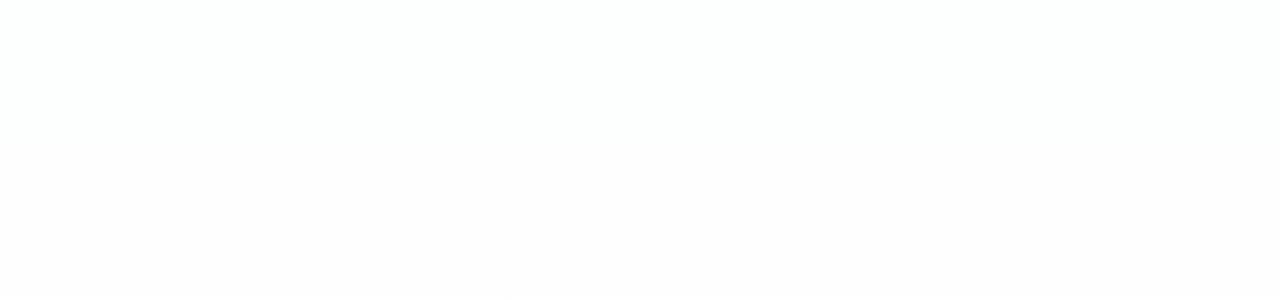
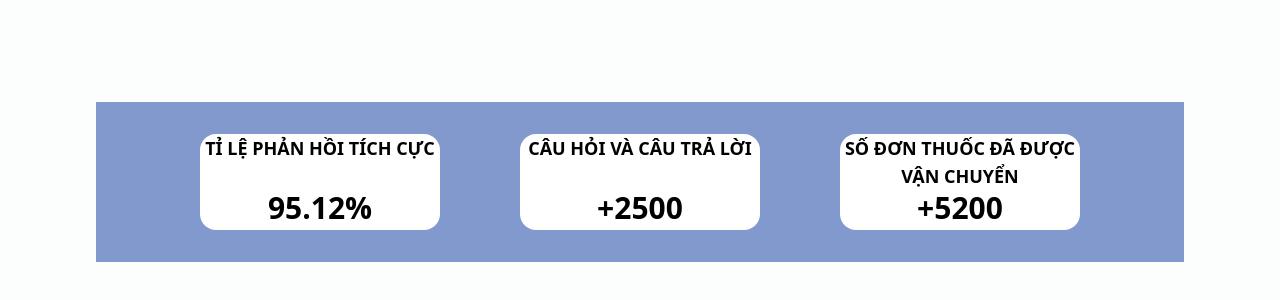
Before and after one commit to truongthienloc/hp_online_fe, a Next.js app: page / in a window 1280 px wide. Shown: the part 1374-1674 px from the top of the page. Built offline with nearby package versions, Linux system fonts and the light colour scheme.

Commit message:
Edit Homepage

```diff
--- a/src/components/Homepage/DoctorsIntro.tsx
+++ b/src/components/Homepage/DoctorsIntro.tsx
@@ -2,10 +2,22 @@ function DoctorsIntro() {
     return (
         <div>
             <DoctorIntro
-                title="Bác sĩ tim mạch"
+                title="Chuyên viên tâm lí"
                 name="Trương Thiên Lộc"
                 description="Lorem ipsum dolor sit amet consectetur adipisicing elit. Soluta earum aperiam harum, eius magni facere. Optio, ea deserunt, libero, quibusdam necessitatibus sed omnis animi eveniet temporibus iste amet impedit facere."
                 srcImage="images/doctor-01.jpg"
+            />
+            <DoctorIntro
+                title="Tư vấn viên dinh dưỡng"
+                name="Nguyễn Phạm Thiên Phúc"
+                description="Lorem ipsum dolor sit amet consectetur adipisicing elit. Soluta earum aperiam harum, eius magni facere. Optio, ea deserunt, libero, quibusdam necessitatibus sed omnis animi eveniet temporibus iste amet impedit facere."
+                srcImage="images/doctor-02.jpg"
+            />
+            <DoctorIntro
+                title="Bác sĩ tim mạch"
+                name="Lady Girl"
+                description="Bacon ipsum dolor amet meatloaf ribeye ball tip, cow chuck venison pork belly meatball porchetta. Ribeye short loin flank kevin turducken. Strip steak tenderloin biltong shoulder drumstick cow. Cow pork belly jowl meatloaf pig ground round beef tri-tip. Pork chop beef pig pancetta pork loin."
+                srcImage="images/doctor-03.jpg"
             />
         </div>
     );
--- /dev/null
+++ b/src/components/Homepage/ResultIntro.tsx
@@ -0,0 +1,29 @@
+function ResultIntro() {
+    return (
+        <div className="w-full py-8 px-16 flex flex-row justify-around bg-primary">
+            <Result title="TỈ LỆ PHẢN HỒI TÍCH CỰC" result="95.12%" />
+            <Result title="CÂU HỎI VÀ CÂU TRẢ LỜI" result="+2500" />
+            <Result title="SỐ ĐƠN THUỐC ĐÃ ĐƯỢC VẬN CHUYỂN" result="+5200" />
+        </div>
+    );
+}
+
+export default ResultIntro;
+
+interface IResultProps {
+    title: string;
+    result: string;
+}
+
+function Result({ title, result }: IResultProps) {
+    return (
+        <div className="w-60 h-24  flex flex-col items-center rounded-2xl bg-white">
+            <label className="flex text-lg text-center font-bold font-sans">
+                {title}
+            </label>
+            <div className="flex-1 flex flex-row items-end mb-1 font-bold text-3xl font-sans">
+                {result}
+            </div>
+        </div>
+    );
+}
--- a/src/components/Navbar.tsx
+++ b/src/components/Navbar.tsx
@@ -3,7 +3,7 @@ import Head from 'next/head';
 
 function Navbar() {
     return (
-        <nav className="w-full h-[60px] flex flex-row gap-16 bg-primary fixed shadow">
+        <nav className="w-full h-[60px] flex flex-row gap-16 bg-primary fixed shadow z-10">
             <Head key={'navbar'}>
                 <link
                     rel="stylesheet"
--- a/src/pages/index.tsx
+++ b/src/pages/index.tsx
@@ -9,6 +9,7 @@ import 'aos/dist/aos.css';
 import Introduce from '~/components/Homepage/Introduce';
 import Solutions from '~/components/Homepage/Solutions';
 import DoctorsIntro from '~/components/Homepage/DoctorsIntro';
+import ResultIntro from '~/components/Homepage/ResultIntro';
 
 const inter = Inter({ subsets: ['latin'] });
 
@@ -23,6 +24,7 @@ export default function Home() {
         >
             <Introduce />
             <Solutions />
+            <ResultIntro />
             <DoctorsIntro />
         </main>
     );
```
